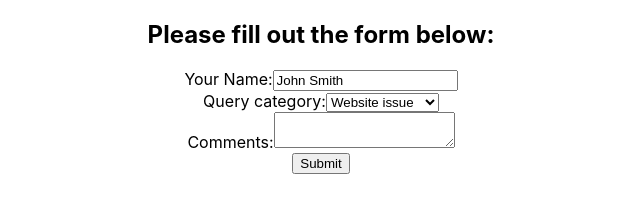
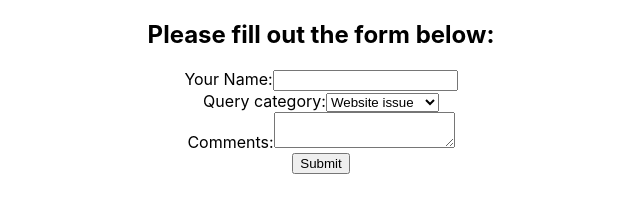
Before and after one commit to Camelia03/react-functional-components, a React (Create React App) app in the folder my-app/: page / in a window 1280 px wide. Shown: the top 224 px of the page, without its empty margins (319-959 px from the left). Built offline with nearby package versions, Linux system fonts and the light colour scheme.

Commit message:
controlled form with hooks or the useState hook

```diff
--- a/my-app/src/App.js
+++ b/my-app/src/App.js
@@ -1,11 +1,11 @@
 import logo from './logo.svg';
 import './App.css';
-import UncontrolledForm from './components/UncontrolledForm';
+import ControlledFormHooks from './components/ControlledFormHooks';
 
 function App() {
   return (
     <div className="App">
-      <UncontrolledForm />
+      <ControlledFormHooks />
     </div>
   );
 }
--- a/my-app/src/components/ControlledForm.js
+++ b/my-app/src/components/ControlledForm.js
@@ -64,7 +64,7 @@
                             id="id-comments"
                             name="comments"
                             value={this.state.comments}
-                                onChange={this.handleCategoryChange}
+                            onChange={this.handleCommentsChange}
                         />
                     </div>
                     <input type="submit" value="Submit" />
--- /dev/null
+++ b/my-app/src/components/ControlledFormHooks.js
@@ -0,0 +1,61 @@
+import React, {useState} from 'react'
+
+function ControlledFormHooks() {
+    const [name, setName] = useState('');
+    const [category, setCategory] = useState('website');
+    const [comments, setComments] = useState('');
+    const handleSubmit = (e) => {
+        e.preventDefault();
+        console.log(name, category, comments);
+    }
+
+    return (
+        <div>
+            <h2>Please fill out the form below:</h2>
+            <form onSubmit={handleSubmit}>
+                <div>
+                    <label htmlFor="id-name">Your Name:</label>
+                    <input
+                        value={name}
+                        onChange={
+                            (e) => setName(e.target.value)
+                        }
+                        id="id-name"
+                        name="name"
+                        type="text"
+                    />
+                </div>
+                <div>
+                    <label htmlFor="id-category">Query category:</label>
+                    <select
+                        id="id-category"
+                        name="category"
+                        value={category}
+                        onChange={
+                            (e) => setCategory(e.target.value)
+                        }
+                    >
+                        <option value="website">Website issue</option>
+                        <option value="order">Order issue</option>
+                        <option value="general">General inquiry</option>
+
+                    </select>
+                </div>
+                <div>
+                    <label htmlFor="id-comments">Comments:</label>
+                    <textarea
+                        id="id-comments"
+                        name="comments"
+                        value={comments}
+                        onChange={
+                            (e) => setComments(e.target.value)
+                        }
+                    />
+                </div>
+                <input type="submit" value="Submit" />
+            </form>
+        </div>
+    )
+}
+
+export default ControlledFormHooks
```
Lines whose indentation alone changed are shown as unchanged.
